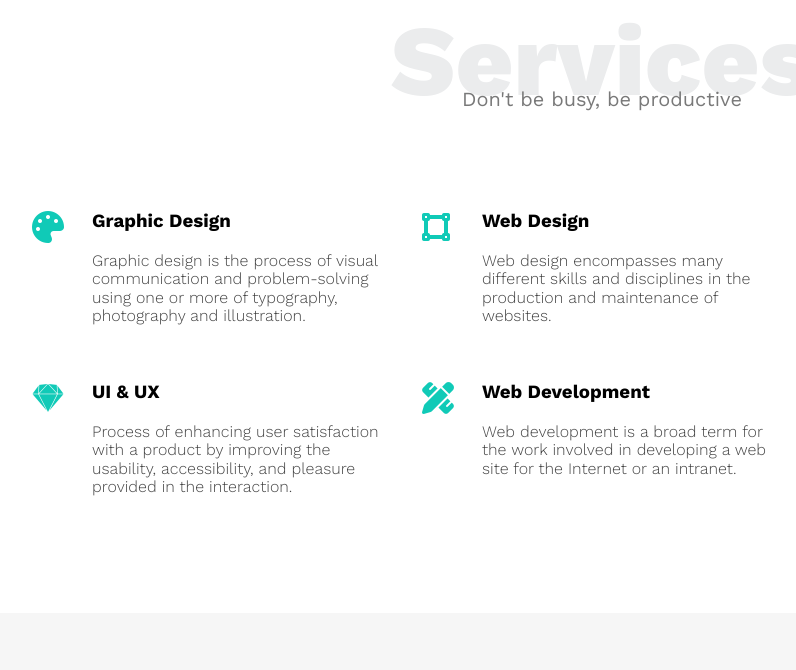
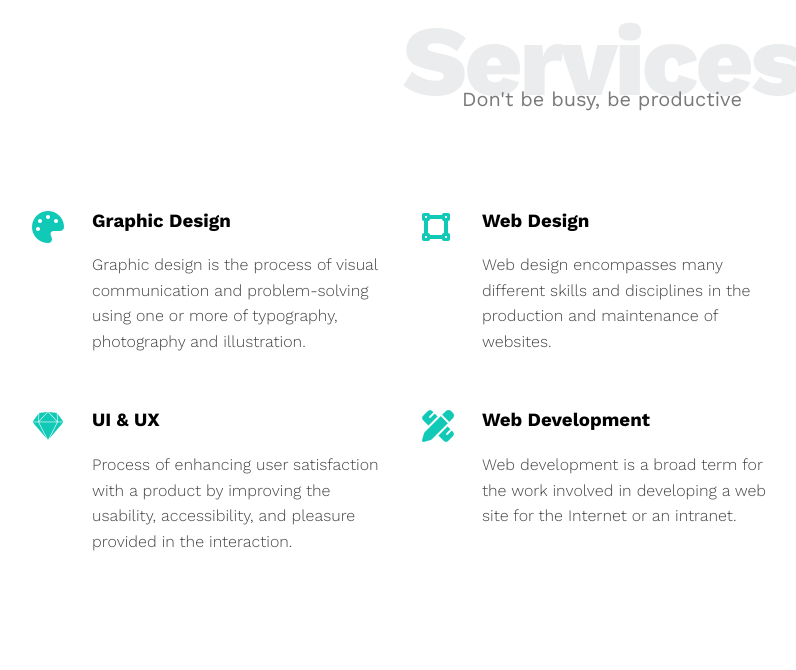
Before and after one commit to abokamal09/Leon, a plain HTML site: page index.html in a window 1280 px wide. Shown: the part 1147-1817 px from the top of the page, without its empty margins (38-834 px from the left). Drawn offline with nearby package versions, Linux system fonts and the light colour scheme.

Commit message:
fix some problems

```diff
--- a/css/style.css
+++ b/css/style.css
@@ -189,6 +189,7 @@ i {
   font-size: 100px;
   margin: 0;
   font-weight: 800;
+  letter-spacing: -3px;
   text-align: center;
 }
 
@@ -248,6 +249,7 @@ i {
 .serv p {
   color: #444;
   font-weight: 300;
+  line-height: 1.6;
 }
 
 .services-content .image {
```
